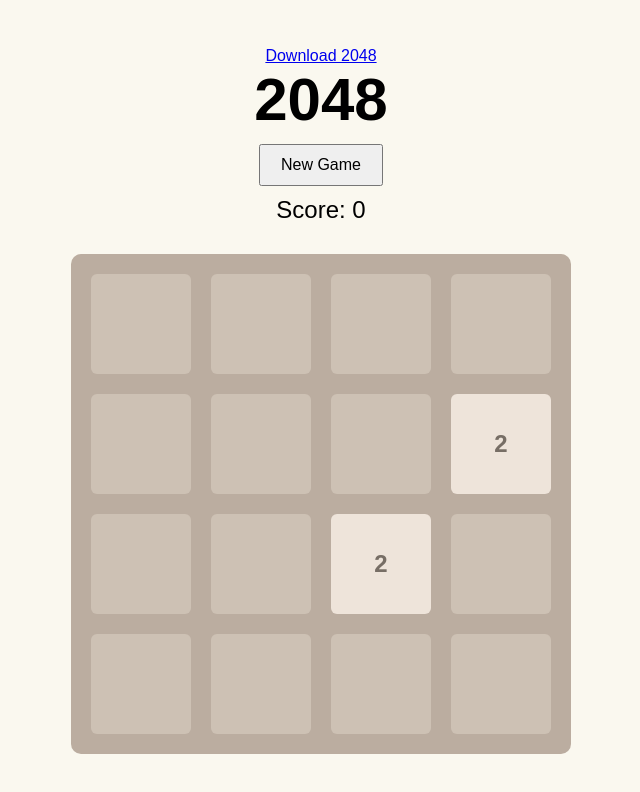
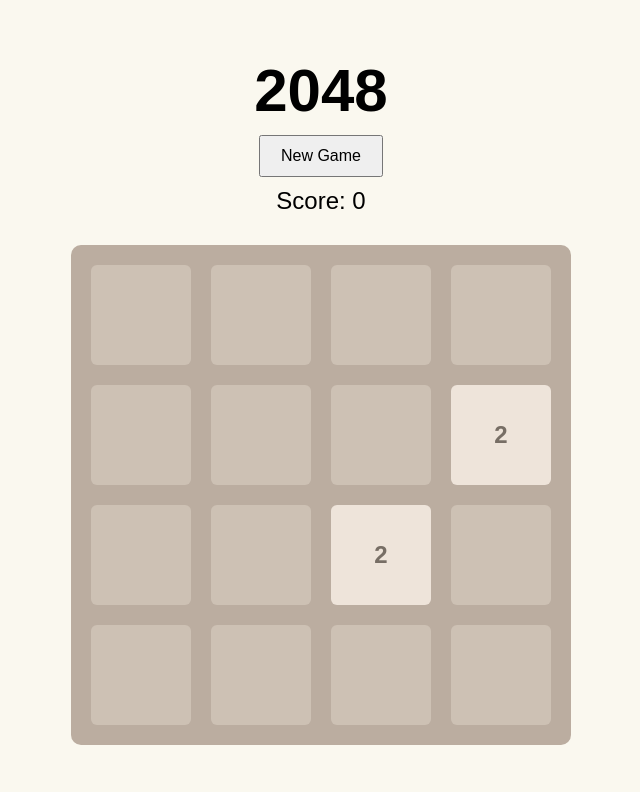
Before and after one commit to Jackdemon28/2048, a plain HTML site: page index.html in a window 1280 px wide. Shown: the whole page, without its empty margins (319-959 px from the left). Drawn offline with Linux system fonts and the light colour scheme.

Commit message:
Update index.html

```diff
--- a/index.html
+++ b/index.html
@@ -3,9 +3,6 @@
 <head>
     <meta charset="UTF-8">
     <title>2048 Game</title>
-    <a href="index.html" download>
-        Download 2048
-    </a>
     <link rel="stylesheet" href="style.css">
 </head>
 <body>
```
